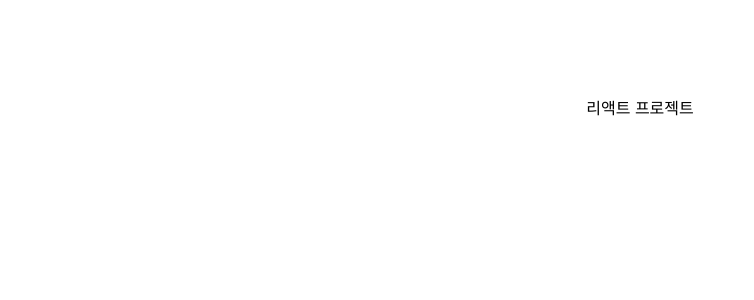
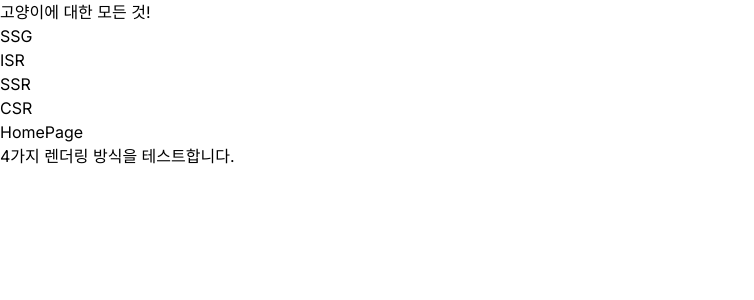
Before and after one commit to r03181231/cats, a Next.js app: page / in a window 1280 px wide. Shown: the top 300 px of the page, without its empty margins (0-754 px from the left). Built offline with nearby package versions, Linux system fonts and the light colour scheme.

Commit message:
[Feat] 라우팅 수정

```diff
--- /dev/null
+++ b/src/app/(render)/layout.tsx
@@ -0,0 +1,7 @@
+import React from "react";
+
+const RenderLayout = ({ children }: { children: React.ReactNode }) => {
+  return <div>{children}</div>;
+};
+
+export default RenderLayout;
--- a/src/app/layout.tsx
+++ b/src/app/layout.tsx
@@ -5,7 +5,7 @@ import "./globals.css";
 const inter = Inter({ subsets: ["latin"] });
 
 export const metadata: Metadata = {
-  title: "Create Next App",
+  title: "cats",
   description: "Generated by create next app",
 };
 
@@ -16,7 +16,24 @@ export default function RootLayout({
 }>) {
   return (
     <html lang="ko">
-      <body className={inter.className}>{children}</body>
+      <body className={inter.className}>
+        <p>고양이에 대한 모든 것!</p>
+        <ul>
+          <li>
+            <a href="/ssg">SSG</a>
+          </li>
+          <li>
+            <a href="/isr">ISR</a>
+          </li>
+          <li>
+            <a href="/ssr">SSR</a>
+          </li>
+          <li>
+            <a href="/csr">CSR</a>
+          </li>
+        </ul>
+        {children}
+      </body>
     </html>
   );
 }
--- a/src/app/page.tsx
+++ b/src/app/page.tsx
@@ -1,7 +1,14 @@
-export default function Home() {
+import React from "react";
+
+const page = () => {
   return (
-    <main className="flex flex-col items-center justify-between p-24">
-      <p>리액트 프로젝트</p>
-    </main>
+    <div>
+      HomePage
+      <div>
+        <h1>4가지 렌더링 방식을 테스트합니다.</h1>
+      </div>
+    </div>
   );
-}
+};
+
+export default page;
--- a/src/app/rendering/page.tsx
+++ /dev/null
@@ -1,13 +0,0 @@
-// src>app>rendering/page.tsx
-
-import React from "react";
-
-const RenderingTestPage = () => {
-  return (
-    <div>
-      <h1>4가지 렌더링 방식을 테스트합니다.</h1>
-    </div>
-  );
-};
-
-export default RenderingTestPage;
--- a/src/app/test/page.tsx
+++ /dev/null
@@ -1,12 +0,0 @@
-import React from "react";
-
-const TestPage = () => {
-  return (
-    <div>
-      <h1>Test Page</h1>
-      <p>안녕하세요 테스트 페이지 입니다.</p>
-    </div>
-  );
-};
-
-export default TestPage;
--- a/tsconfig.json
+++ b/tsconfig.json
@@ -20,8 +20,8 @@
     "baseUrl": ".",
     "paths": {
       "@/*": ["src/*"],
-      "@/rendering/*": ["src/rendering/*"],
-      "@/test/*": ["src/test*"]
+      "@/(render)/*": ["src/(render)/*"],
+      "@/api/*": ["src/api*"]
     }
   },
   "include": ["next-env.d.ts", "**/*.ts", "**/*.tsx", ".next/types/**/*.ts"],
```
Also changed, not shown: src/app/(render)/csr/page.tsx (renamed from src/app/rendering/CSR.tsx), src/app/(render)/isr/page.tsx (renamed from src/app/rendering/ISR.tsx), src/app/(render)/ssg/page.tsx (renamed from src/app/rendering/SSG.tsx), src/app/(render)/ssr/page.tsx (renamed from src/app/rendering/SSR.tsx).
